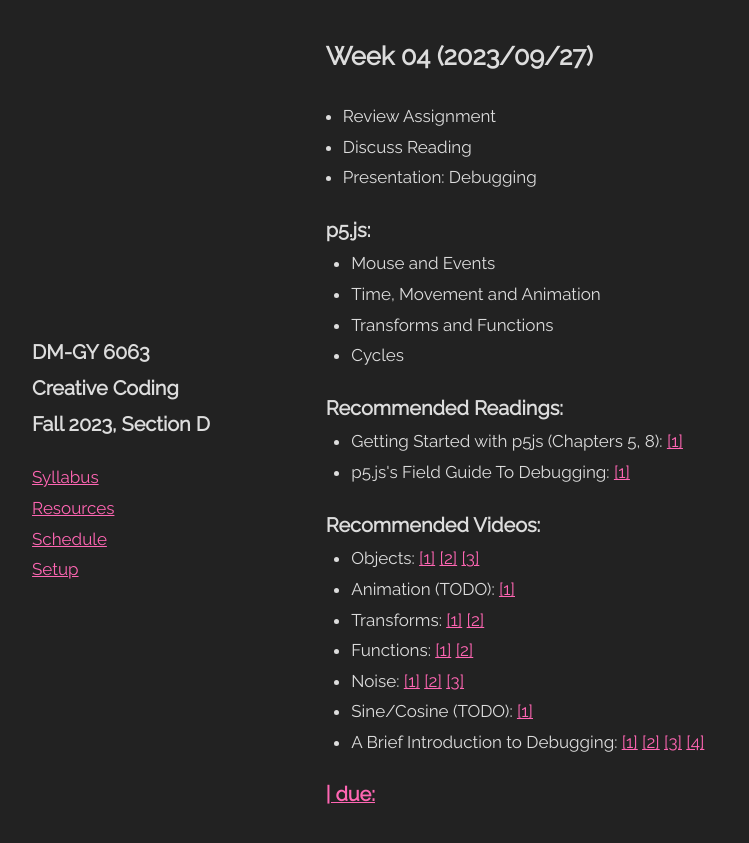
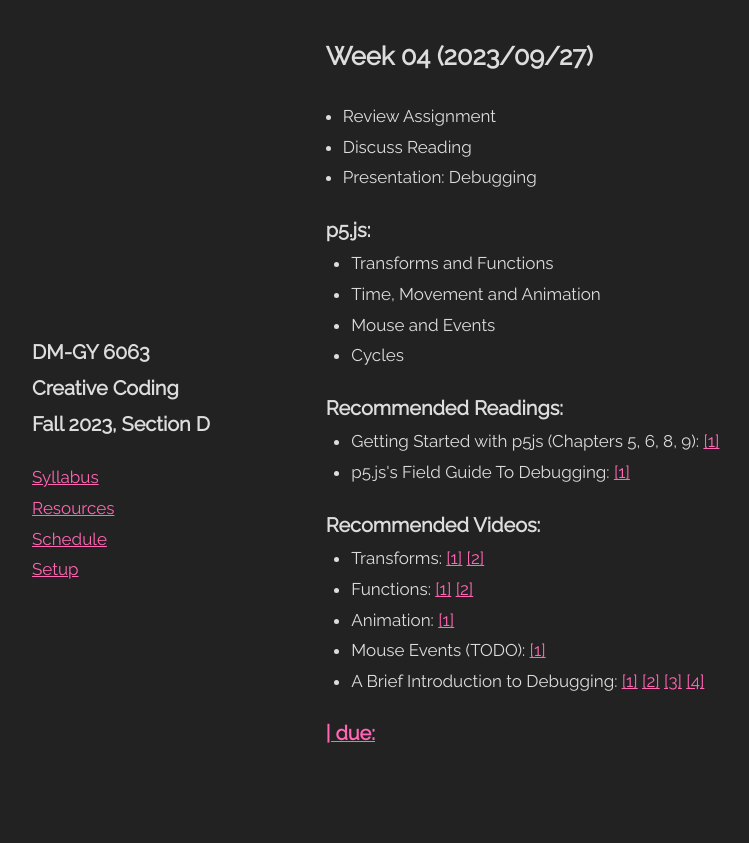
Before and after one commit to DM-GY-6063-2023F-D/DM-GY-6063-2023F-D, a Jekyll site: the page built from _pages/week/04.md, in a window 1280 px wide. Shown: the top 843 px of the page, without its empty margins (119-868 px from the left). Built offline with Jekyll 4.4.1, drawn with Linux system fonts in a browser that asks for light colours.

Commit message:
adjust weeks 3-5

```diff
--- a/_pages/week/04.md
+++ b/_pages/week/04.md
@@ -6,26 +6,18 @@ what:
   - Discuss Reading
   - "Presentation: Debugging"
 p5js:
+  - Transforms and Functions
+  - Time, Movement and Animation
   - Mouse and Events
-  - Time, Movement and Animation
-  - Transforms and Functions
   - Cycles
 readings:
-  - title: Getting Started with p5js (Chapters 5, 8)
+  - title: Getting Started with p5js (Chapters 5, 6, 8, 9)
     urls:
       - https://ebookcentral.proquest.com/lib/nyulibrary-ebooks/detail.action?docID=4333728
   - title: p5.js's Field Guide To Debugging
     urls:
       - https://p5js.org/learn/debugging.html
 videos:
-  - title: Objects
-    urls:
-      - https://www.youtube.com/watch?v=WR8bbhl8OXI
-      - https://www.youtube.com/watch?v=2AU7JBXP8gc
-      - https://www.youtube.com/watch?v=dWP1KhB24Yc
-  - title: Animation (TODO)
-    urls:
-      - ""
   - title: Transforms
     urls:
       - https://www.youtube.com/watch?v=o9sgjuh-CBM
@@ -34,14 +26,13 @@ videos:
     urls:
       - https://www.youtube.com/watch?v=wRHAitGzBrg
       - https://www.youtube.com/watch?v=zkc417YapfE
-  - title: Noise
+  - title: Animation
     urls:
-      - https://www.youtube.com/watch?v=Qf4dIN99e2w
-      - https://www.youtube.com/watch?v=YcdldZ1E9gU
-      - https://www.youtube.com/watch?v=y7sgcFhk6ZM
-  - title: Sine/Cosine (TODO)
+      - https://www.youtube.com/watch?v=LO3Awjn_gyU
+  - title: Mouse Events (TODO)
     urls:
       - ""
+
   - title: A Brief Introduction to Debugging
     urls:
       - https://vimeo.com/105069079
```
Also changed, not shown: README.md (+1 -1 lines), _pages/week/03.md (+1 -1 lines), _pages/week/05.md (+2 -1 lines).
